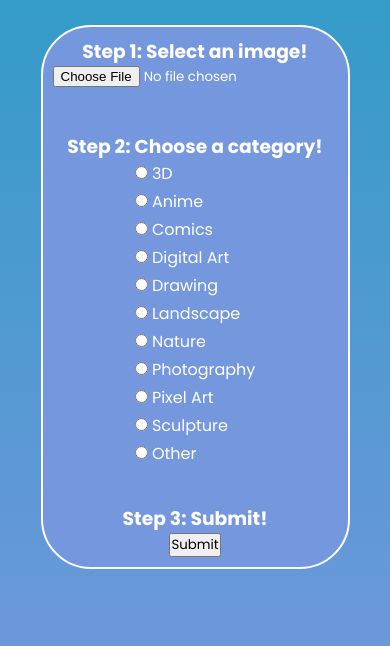
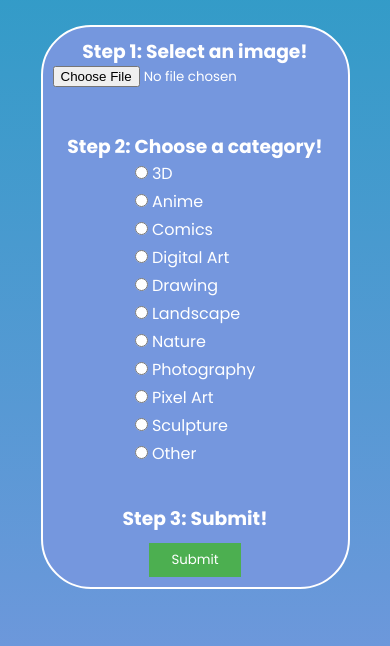
Before and after one commit to xxmistacruzxx/CS146DCEJCZ, a plain HTML site: page Team 8/index.html in a window 390 px wide. Shown: the part 98-744 px from the top of the page. Drawn offline with Linux system fonts and the light colour scheme.

Commit message:
implemented new submit button

```diff
--- a/Team 8/mobile.css
+++ b/Team 8/mobile.css
@@ -89,6 +89,13 @@ body {
   color: #fff;
 }
 
+input[type=submit] {
+  margin-top: 10px;
+  padding: 5px 20px;
+  background-color: #4CAF50;
+  color: white;
+  border: 2px solid #4CAF50;
+}
 
 #uploadsection h3 {
   margin-top: 10px;
```
